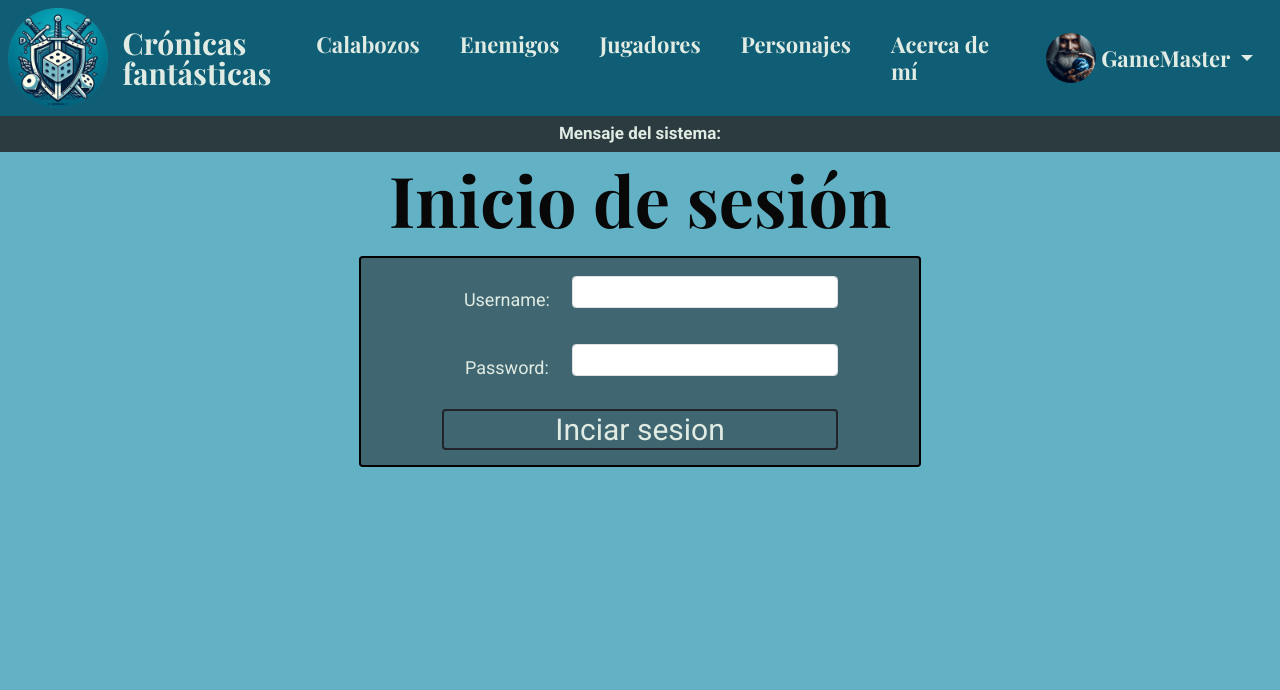
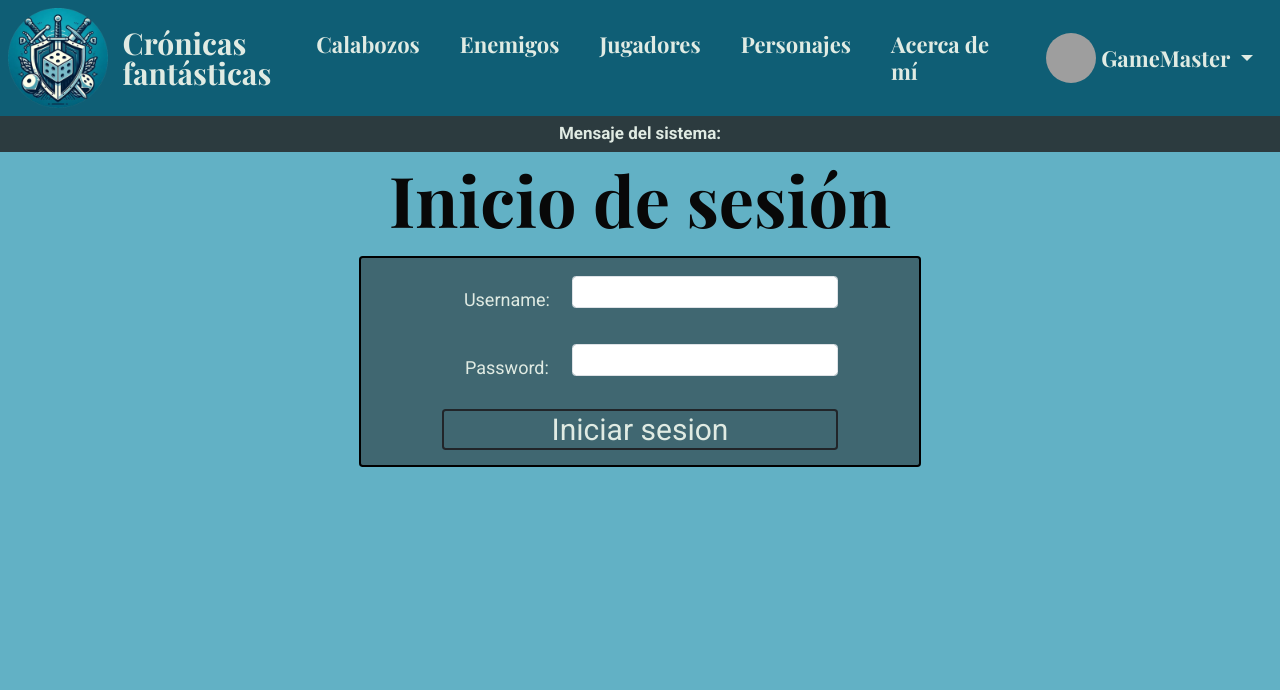
Before and after one commit to Mixamago/Machado-Michel-50210, a Django app: page /iniciar_sesion/ in a window 1280 px wide. Shown: the top 690 px of the page. Run offline with Django 5.2, Linux system fonts and the light colour scheme; a user stored in the database is signed in; data comes from the database, SQL or seed files in the repository; both versions use the stored data as it was after the commit; some web fonts are replaced; grey boxes are pictures that could not be loaded.

Commit message:
Arreglados unos errores ortográficos

```diff
--- a/apps/cronicas/templates/cronicas/edit_profile.html
+++ b/apps/cronicas/templates/cronicas/edit_profile.html
@@ -43,7 +43,7 @@ Editar perfil
             <input type="{{ field.field.widget.input_type }}" class="form-control txtMd" id="{{ field.auto_id }}" name="{{ field.html_name }}" {% if field.field.required %}required{% endif %}>
         </div>
         {% endfor %}
-        <button type="submit" class="btn btn-outline-dark my-4 txtWhite txtXl border-2 w-75">Inciar sesion</button>
+        <button type="submit" class="btn btn-outline-dark my-4 txtWhite txtXl border-2 w-75">Editar perfil</button>
     </form>
 </div>
 {% endif %}
--- a/apps/cronicas/templates/cronicas/login.html
+++ b/apps/cronicas/templates/cronicas/login.html
@@ -43,7 +43,7 @@ Inicio de sesión
             <input type="{{ field.field.widget.input_type }}" class="form-control txtMd" id="{{ field.auto_id }}" name="{{ field.html_name }}" required>
         </div>
         {% endfor %}
-        <button type="submit" class="btn btn-outline-dark my-4 txtWhite txtXl border-2 w-75">Inciar sesion</button>
+        <button type="submit" class="btn btn-outline-dark my-4 txtWhite txtXl border-2 w-75">Iniciar sesion</button>
     </form>
 </div>
 {% endif %}
--- a/apps/cronicas/templates/cronicas/players.html
+++ b/apps/cronicas/templates/cronicas/players.html
@@ -45,7 +45,7 @@ Jugadores
         {% for user in users %}
         <tr>
             {% if not user.avatar %}
-                <td class="text-center"><img src="{% static 'img/who.jpeg' %}" alt="No existe" class="rounded-circle profile m-2"></td>
+                <td class="text-center"><img src="{% static 'img/default_avatar.webp' %}" alt="No existe" class="rounded-circle profile m-2"></td>
             {% else %}
                 <td class="text-center"><img src="{{user.avatar.image.url}}" alt="No existe" class="rounded-circle profile m-2"></td>
             {% endif %}
```
Also changed, not shown: db.sqlite3, media/avatares/warlock.webp (deleted).
